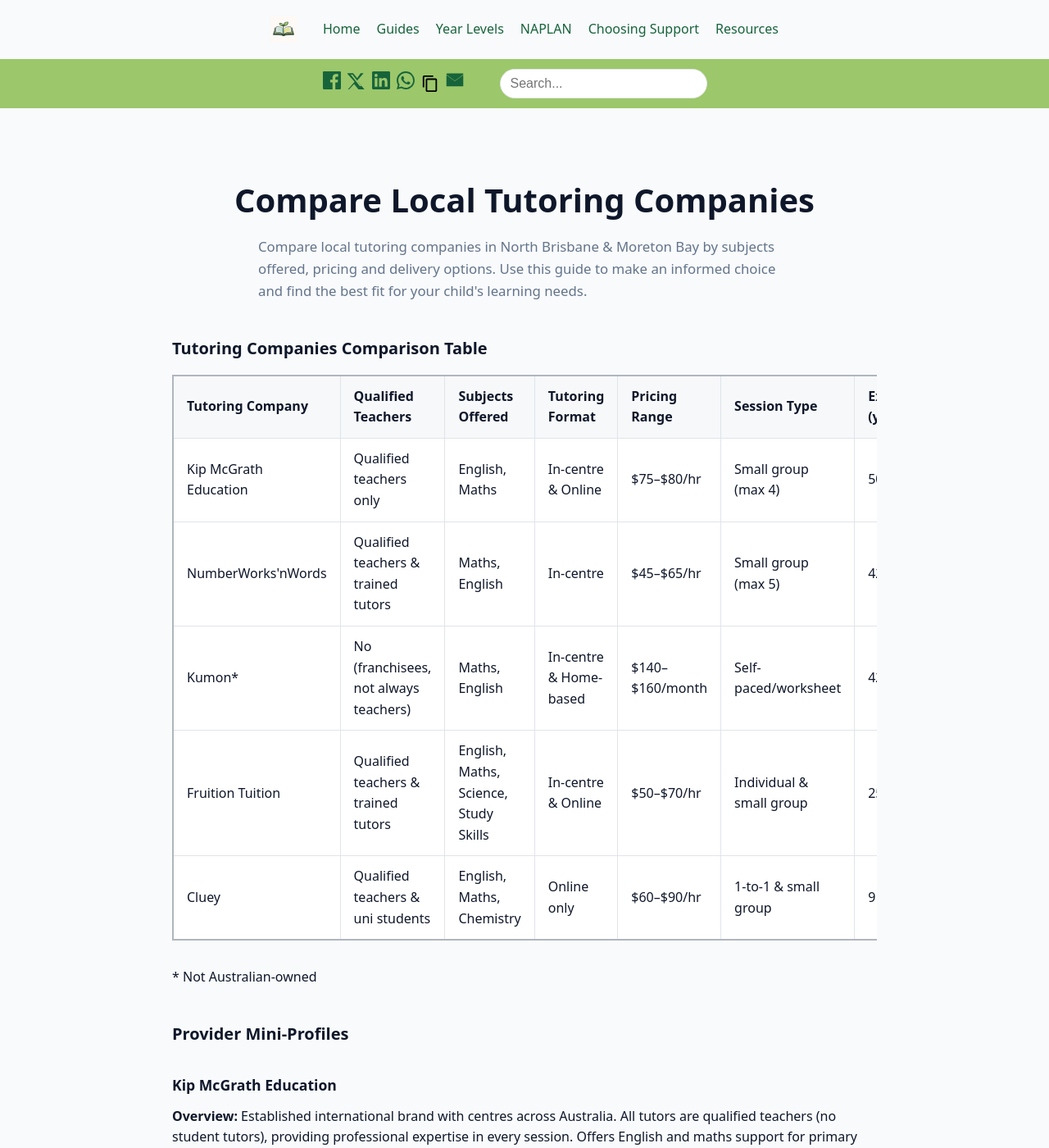
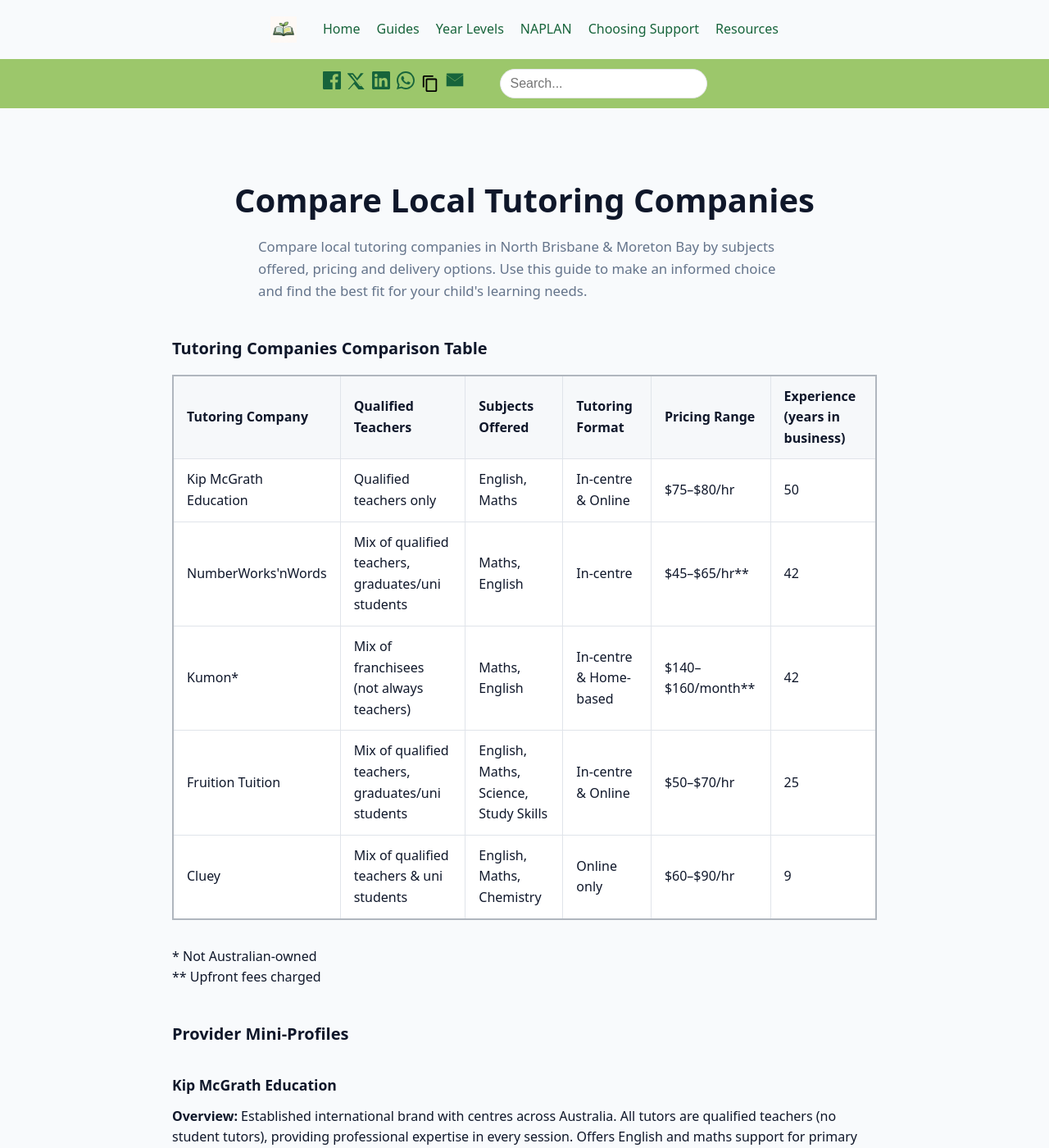
Before and after one commit to drade23/brisbanetutoring, a Jekyll site: the page built from choosing-support/compare-local-tutoring-companies.html, in a window 1280 px wide and 1400 px high. Shown: the whole window at 82% size. Built offline with Jekyll 4.4.1, drawn with Linux system fonts in a browser that asks for light colours.

Commit message:
Update tutoring companies comparison table
Revised the comparison table to clarify experience as 'years in business', updated staff descriptions, adjusted pricing notes to indicate upfront fees, and removed session type column for conciseness. Added explanatory notes for pricing and ownership.

```diff
--- a/choosing-support/compare-local-tutoring-companies.html
+++ b/choosing-support/compare-local-tutoring-companies.html
@@ -14,7 +14,7 @@ description: "Compare local tutoring companies in North Brisbane & Moreton Bay.
         </p>
       </header>
 
-      <section>
+      <p>
         <h2>Tutoring Companies Comparison Table</h2>
         <div class="table-responsive">
           <table class="comparison-table">
@@ -25,8 +25,7 @@ description: "Compare local tutoring companies in North Brisbane & Moreton Bay.
                 <th>Subjects Offered</th>
                 <th>Tutoring Format</th>
                 <th>Pricing Range</th>
-                <th>Session Type</th>
-                <th>Experience (years)</th>
+                <th>Experience (years in business)</th>
               </tr>
             </thead>
             <tbody>
@@ -36,47 +35,42 @@ description: "Compare local tutoring companies in North Brisbane & Moreton Bay.
                 <td>English, Maths</td>
                 <td>In-centre & Online</td>
                 <td>$75–$80/hr</td>
-                <td>Small group (max 4)</td>
                 <td>50</td>
               </tr>
               <tr>
                 <td>NumberWorks'nWords</td>
-                <td>Qualified teachers & trained tutors</td>
+                <td>Mix of qualified teachers, graduates/uni students</td>
                 <td>Maths, English</td>
 
                 <td>In-centre</td>
-                <td>$45–$65/hr</td>
-                <td>Small group (max 5)</td>
+                <td>$45–$65/hr**</td>
                 <td>42</td>
               </tr>
               <tr>
                 <td>Kumon*</td>
-                <td>No (franchisees, not always teachers)</td>
+                <td>Mix of franchisees (not always teachers)</td>
                 <td>Maths, English</td>
 
                 <td>In-centre & Home-based</td>
-                <td>$140–$160/month</td>
-                <td>Self-paced/worksheet</td>
+                <td>$140–$160/month**</td>
                 <td>42</td>
               </tr>
               <tr>
                 <td>Fruition Tuition</td>
-                <td>Qualified teachers & trained tutors</td>
+                <td>Mix of qualified teachers, graduates/uni students</td>
                 <td>English, Maths, Science, Study Skills</td>
 
                 <td>In-centre & Online</td>
                 <td>$50–$70/hr</td>
-                <td>Individual & small group</td>
                 <td>25</td>
               </tr>
               <tr>
                 <td>Cluey</td>
-                <td>Qualified teachers & uni students</td>
+                <td>Mix of qualified teachers & uni students</td>
                 <td>English, Maths, Chemistry</td>
 
                 <td>Online only</td>
                 <td>$60–$90/hr</td>
-                <td>1-to-1 & small group</td>
                 <td>9</td>
               </tr>
             </tbody>
@@ -84,7 +78,8 @@ description: "Compare local tutoring companies in North Brisbane & Moreton Bay.
 
 
         </div>
-        * Not Australian-owned
+        <p>* Not Australian-owned</p>
+        <p>** Upfront fees charged</p>
       </section>
 
       <section>
```
Also changed, not shown: 2 other files.
